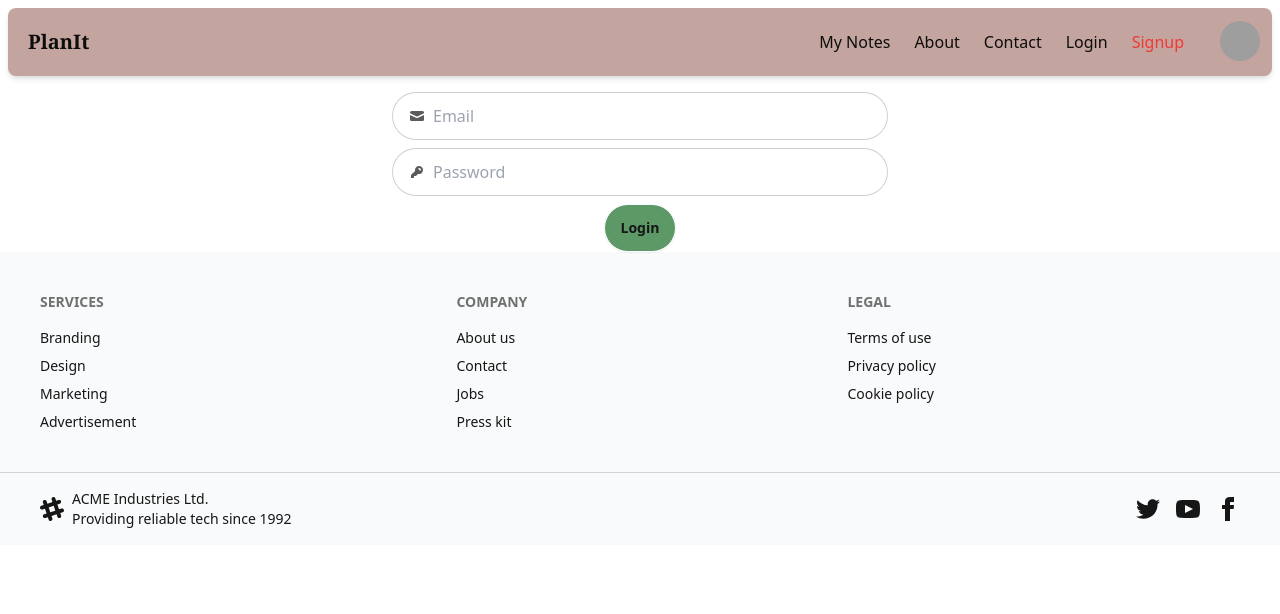
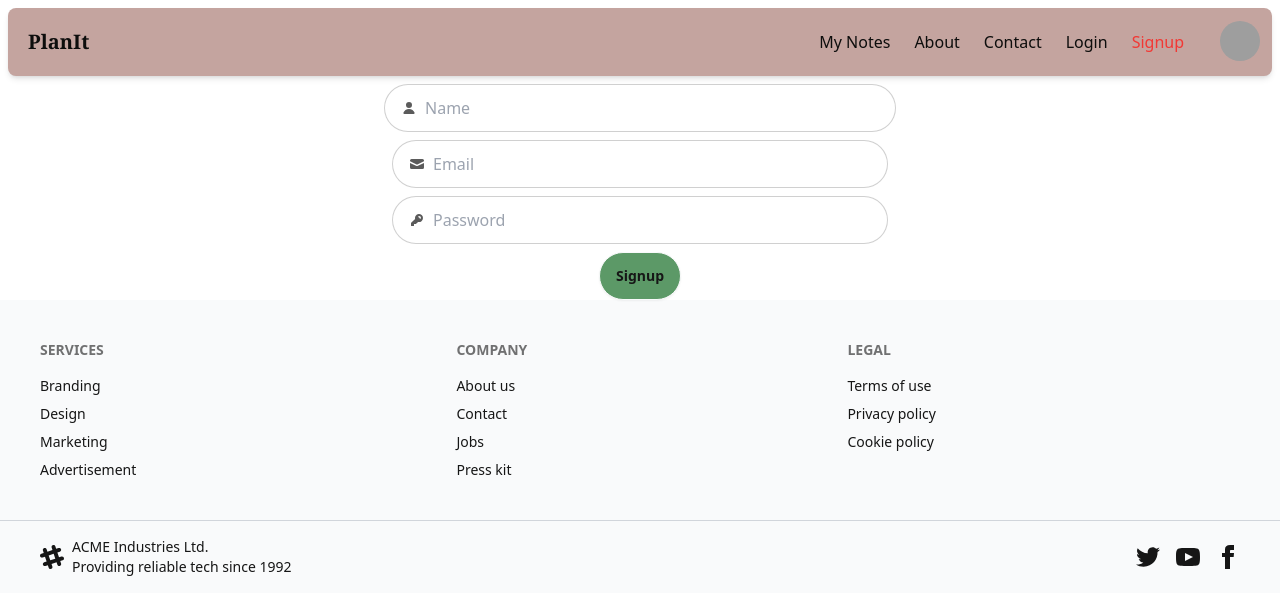
Before and after one commit to yashi-15/PlanIt, a React (Vite) app in the folder PlanIt/: page /signup in a window 1280 px wide. Shown: the top 614 px of the page. Built offline with nearby package versions, Linux system fonts and the light colour scheme; grey boxes are pictures that could not be loaded.

Commit message:
signup working

```diff
--- a/PlanIt/src/components/Login.jsx
+++ b/PlanIt/src/components/Login.jsx
@@ -3,7 +3,7 @@ import authContext from "../context/auth/authContext";
 
 const Login = () => {
 
-    const {user, userLogin} = useContext(authContext)
+    const {userLogin} = useContext(authContext)
     const [credentials, setCredentials] = useState({email: "", password: ""})
 
     const onChangeInput = (e) => {
--- a/PlanIt/src/components/Signup.jsx
+++ b/PlanIt/src/components/Signup.jsx
@@ -1,26 +1,39 @@
-import React from 'react'
+import React, { useContext, useState } from "react";
+import authContext from "../context/auth/authContext";
 
 const Signup = () => {
 
+    const {user, userSignup} = useContext(authContext)
+    const [credentials, setCredentials] = useState({name: "", email: "", password: ""})
 
+    const onChangeInput = (e) => {
+        setCredentials({ ...credentials, [e.target.name]: e.target.value });
+    };
 
-    const handleLoginBtn = (e) =>{
+    const handleSignupSubmit = (e) => {
         e.preventDefault();
-        console.log("Login button clicked");
-    }
+        userSignup(credentials)
+    };
 
-  return (
-    <div className="flex justify-center">
-            <form style={{ width: "40%" }} onSubmit={handleLoginBtn}>
-                <label htmlFor='email' className="input input-bordered flex items-center gap-2 m-2">
+    return (
+        <div className="flex justify-center">
+            <form style={{ width: "40%" }} onSubmit={handleSignupSubmit}>
+                <label className="input input-bordered flex items-center gap-2">
+                    <svg xmlns="http://www.w3.org/2000/svg" viewBox="0 0 16 16" fill="currentColor" className="h-4 w-4 opacity-70">
+                        <path d="M8 8a3 3 0 1 0 0-6 3 3 0 0 0 0 6ZM12.735 14c.618 0 1.093-.561.872-1.139a6.002 6.002 0 0 0-11.215 0c-.22.578.254 1.139.872 1.139h9.47Z" />
+                    </svg>
+                    <input type="text" className="grow" id="name" name="name" value={credentials.name} onChange={onChangeInput} placeholder="Name" />
+                </label>
+
+                <label htmlFor="email" className="input input-bordered flex items-center gap-2 m-2">
                     <svg xmlns="http://www.w3.org/2000/svg" viewBox="0 0 16 16" fill="currentColor" className="h-4 w-4 opacity-70">
                         <path d="M2.5 3A1.5 1.5 0 0 0 1 4.5v.793c.026.009.051.02.076.032L7.674 8.51c.206.1.446.1.652 0l6.598-3.185A.755.755 0 0 1 15 5.293V4.5A1.5 1.5 0 0 0 13.5 3h-11Z" />
                         <path d="M15 6.954 8.978 9.86a2.25 2.25 0 0 1-1.956 0L1 6.954V11.5A1.5 1.5 0 0 0 2.5 13h11a1.5 1.5 0 0 0 1.5-1.5V6.954Z" />
                     </svg>
-                    <input type="text" className="grow" id='email' name='email' placeholder="Email" />
+                    <input type="email" className="grow" id="email" name="email" value={credentials.email} onChange={onChangeInput} placeholder="Email" />
                 </label>
 
-                <label htmlFor='password' className="input input-bordered flex items-center gap-2 m-2">
+                <label htmlFor="password" className="input input-bordered flex items-center gap-2 m-2">
                     <svg xmlns="http://www.w3.org/2000/svg" viewBox="0 0 16 16" fill="currentColor" className="h-4 w-4 opacity-70">
                         <path
                             fillRule="evenodd"
@@ -28,15 +41,16 @@ const Signup = () => {
                             clipRule="evenodd"
                         />
                     </svg>
-                    <input type="password" className="grow" id='password' name='password' placeholder="Password" />
+                    <input type="password" className="grow" id="password" name="password" value={credentials.password} onChange={onChangeInput} placeholder="Password" />
                 </label>
 
                 <div className="text-center">
-                    <button className="btn bg-green">Login</button>
+                    <button className="btn bg-green">Signup</button>
                 </div>
             </form>
+            <div>{user.name}</div>
         </div>
-  )
-}
+    );
+};
 
-export default Signup
+export default Signup;
--- a/PlanIt/src/context/auth/authState.jsx
+++ b/PlanIt/src/context/auth/authState.jsx
@@ -50,9 +50,12 @@ const AuthState = (props) => {
             body: JSON.stringify({ name: credentials.name, email: credentials.email, password: credentials.password }),
         });
         const json = await response.json();
-        console.log(json);
-
-        setUser(json);
+        if (json.success) {
+            localStorage.setItem("token", json.authToken);
+            getUser(json.authToken);
+        } else {
+            alert("Invalid Credentials");
+        }
     };
 
     return <authContext.Provider value={{ user, getUser, userLogin, userSignup }}>{props.children}</authContext.Provider>;
```
